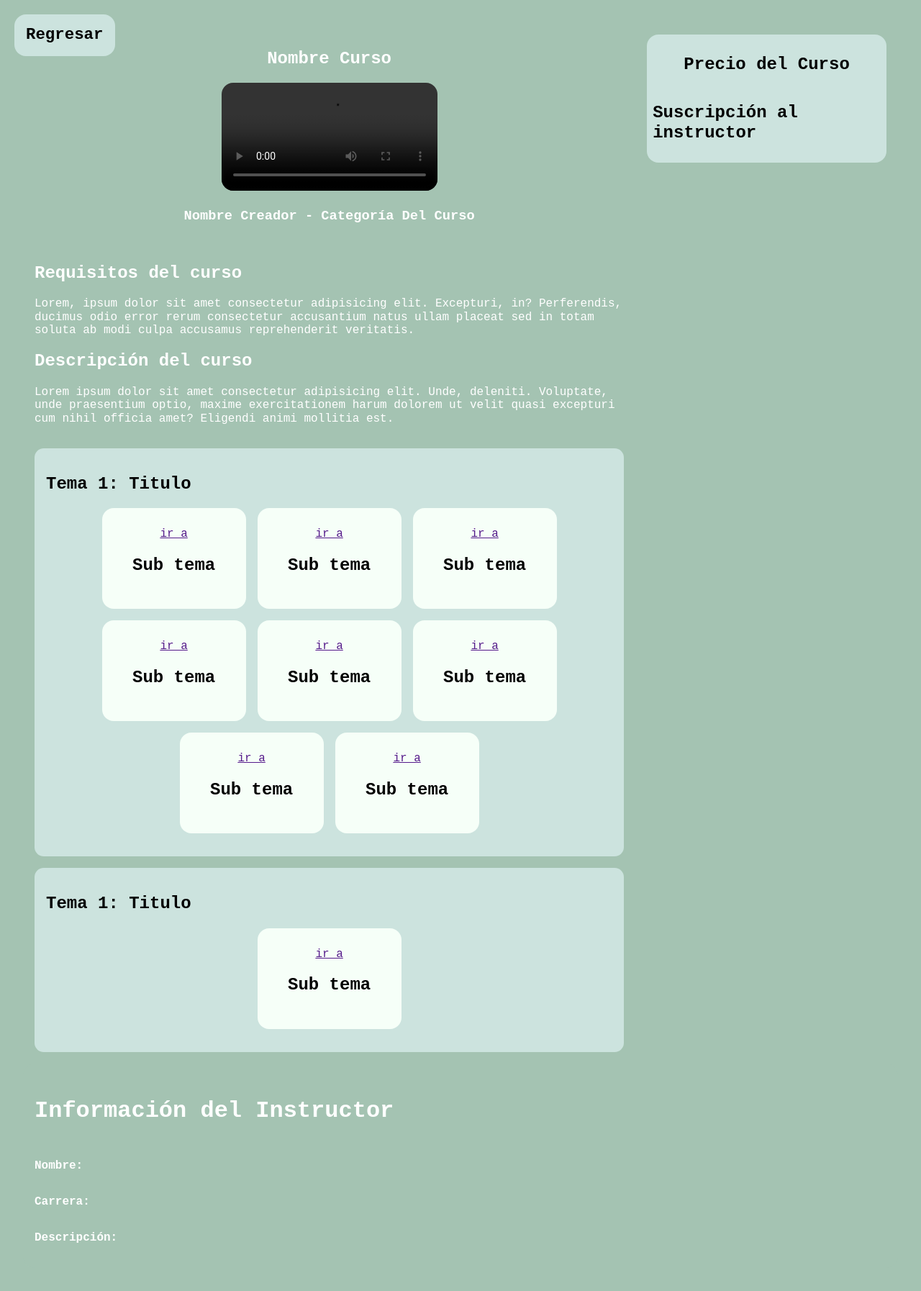
After one commit to JAKAss07/ProyectoCursos, a PHP site: page /PHP/CRUD_Curso/VerCursoU.php in a window 1280 px wide. The commit adds this page. Shown: the whole page at 72% size. Run offline with PHP 8.4, Linux system fonts and the light colour scheme; grey boxes are pictures that could not be loaded.

Commit message:
Cambios JC - Cambios con respecto a la ubicación de archivos     - Se movieron archivos a carpetas que contienen archivos similares en .php     - Se corrigieron las rutas relativas - Cambios en nombres de archivos     - Se modifico el archivo VerCurso.php a VerCursoU.php, para referirse a la vista del usuario - Cambios en vistas y CSS     - Se modifico el CSS de VerCursoU.php     - Se cambio como se ven los subTemas

```diff
--- a/CSS/Curso.css
+++ b/CSS/Curso.css
@@ -10,12 +10,9 @@
 }
 
 body {
-  background: var(--color2);
+  background: var(--color4);
   color: var(--blanco);
   font-family: "Courier New", Courier, monospace;
-}
-
-#cont {
   padding: 2rem;
 }
 
@@ -38,7 +35,6 @@ body {
 #preciosCurso {
   display: flex;
   flex-direction: column;
-
   padding: 1rem;
 }
 
@@ -50,6 +46,10 @@ body {
   flex-direction: column;
   justify-content: center;
   align-items: center;
+}
+
+#preciosCurso > div > h2 {
+  color: var(--negro);
 }
 
 /* Videos */
@@ -79,17 +79,31 @@ video {
   padding: 1rem;
   background-color: var(--color3);
   border-radius: 0.8rem;
-
+  color: var(--negro);
   display: flex;
   flex-direction: column;
   justify-content: center;
 }
-#temas div {
+#cont_subTemas {
   display: flex;
   flex-direction: row;
+  flex-wrap: wrap;
   justify-content: center;
   align-items: center;
   gap: 1rem;
+  padding-bottom: 1rem;
+}
+#subTema {
+  min-width: 200px;
+  min-height: 140px;
+  background-color: var(--color1);
+  border-radius: 1rem;
+
+  display: flex;
+  flex-wrap: wrap;
+  flex-direction: column;
+  justify-content: center;
+  align-items: center;
 }
 
 /* Info Instructor */
@@ -101,6 +115,17 @@ video {
   padding: 1rem;
   background-color: var(--color4);
   border-radius: 1rem;
+}
+#infoInstructor p {
+  font-weight: bold;
+}
+
+#titInfroIns {
+  font-size: 2rem;
+}
+
+#texNormal {
+  font-size: 1rem;
 }
 
 /* Btn Regresar */
@@ -114,7 +139,7 @@ video {
 #boton {
   font-size: 1.4rem;
   display: inline-block;
-  color: var(--blanco);
+  color: var(--negro);
   text-decoration: none;
   font-weight: bold;
   transition: background-color 0.3s ease;
@@ -124,5 +149,6 @@ video {
 }
 
 #boton:hover {
-  color: var(--color5);
+  background-color: var(--color5);
+  color: var(--blanco);
 }
--- a/CSS/Estilos.css
+++ b/CSS/Estilos.css
@@ -214,10 +214,6 @@ option {
   height: auto;
 }
 
-#bn {
-  font-weight: bold;
-}
-
 /* Link Cursos */
 #linkCurso {
   font-size: 1.4rem;
--- a/Index.php
+++ b/Index.php
@@ -29,7 +29,7 @@
                 </div>
 
                 <div>
-                    <a href="PHP/CursosCRUD.php" class="boton">
+                    <a href="PHP/CRUD_Curso/CursosCRUD.php" class="boton">
                         <h1>
                             <span>|</span>
                             Instructor
@@ -71,7 +71,7 @@
             </div>
 
             <div id="con_cursos">
-                <a href="PHP/CRUD_Curso/VerCurso.php" id="linkCurso">
+                <a href="PHP/CRUD_Curso/VerCursoU.php" id="linkCurso">
                     <div id="curs">
                         <div><img src="Img/Logo.png" alt=""></div>
                         <div id="descripcion_curso">
--- /dev/null
+++ b/PHP/CRUD_Curso/VerCursoU.php
@@ -0,0 +1,109 @@
+<!DOCTYPE html>
+<html lang="en">
+
+<head>
+    <meta charset="UTF-8">
+    <meta name="viewport" content="width=device-width, initial-scale=1.0">
+    <title>Curso</title>
+    <link rel="stylesheet" href="../../CSS/normalize.css">
+    <link rel="stylesheet" href="../../CSS/Curso.css">
+</head>
+
+<body>
+
+
+    <div id="regresar">
+        <a id="boton" href="../../Index.php">Regresar</a>
+    </div>
+    <div id="contGeneralCurso">
+
+        <section id="sec1">
+            <div id="cont_general">
+                <h2>Nombre Curso</h2>
+                <div>
+                    <video src="../../Video/Kah.mkv" controls>Video De Introducción</video>
+                </div>
+                <h3>Nombre Creador - Categoría Del Curso</h3>
+            </div>
+
+            <div>
+                <div id="requisitos">
+                    <h2>Requisitos del curso</h2>
+                    <p>Lorem, ipsum dolor sit amet consectetur adipisicing elit. Excepturi, in? Perferendis, ducimus odio error rerum consectetur accusantium natus ullam placeat sed in totam soluta ab modi culpa accusamus reprehenderit veritatis.</p>
+                </div>
+                <div id="descripción">
+                    <h2>Descripción del curso</h2>
+                    <p>Lorem ipsum dolor sit amet consectetur adipisicing elit. Unde, deleniti. Voluptate, unde praesentium optio, maxime exercitationem harum dolorem ut velit quasi excepturi cum nihil officia amet? Eligendi animi mollitia est.</p>
+                </div>
+            </div>
+
+            <div id="temas">
+                <h2>Tema 1: Titulo</h2>
+                <div id="cont_subTemas">
+                    <div id="subTema">
+                        <a href="">ir a</a>
+                        <h2>Sub tema</h2>
+                    </div>
+                    <div id="subTema">
+                        <a href="">ir a</a>
+                        <h2>Sub tema</h2>
+                    </div>
+                    <div id="subTema">
+                        <a href="">ir a</a>
+                        <h2>Sub tema</h2>
+                    </div>
+                    <div id="subTema">
+                        <a href="">ir a</a>
+                        <h2>Sub tema</h2>
+                    </div>
+                    <div id="subTema">
+                        <a href="">ir a</a>
+                        <h2>Sub tema</h2>
+                    </div>
+                    <div id="subTema">
+                        <a href="">ir a</a>
+                        <h2>Sub tema</h2>
+                    </div>
+                    <div id="subTema">
+                        <a href="">ir a</a>
+                        <h2>Sub tema</h2>
+                    </div>
+                    <div id="subTema">
+                        <a href="">ir a</a>
+                        <h2>Sub tema</h2>
+                    </div>
+
+                </div>
+
+            </div>
+
+            <div id="temas">
+                <h2>Tema 1: Titulo</h2>
+                <div id="cont_subTemas">
+                    <div id="subTema">
+                        <a href="">ir a</a>
+                        <h2>Sub tema</h2>
+                    </div>
+                </div>
+            </div>
+
+
+        </section>
+        <section id="preciosCurso">
+            <div>
+                <h2>Precio del Curso</h2>
+                <h2>Suscripción al instructor</h2>
+            </div>
+        </section>
+    </div>
+    <div id="infoInstructor">
+        <p id="titInfroIns">Información del Instructor</p>
+        <p id="texNormal">Nombre:</p>
+        <p id="texNormal">Carrera:</p>
+        <p id="texNormal">Descripción: </p>
+    </div>
+
+
+</body>
+
+</html>
```
Also changed, not shown: PHP/CRUD_Curso/CursosCRUD.php (renamed from PHP/CursosCRUD.php, +8 -9 lines), PHP/CRUD_Curso/VerCurso.php (deleted, +0 -75 lines), PHP/CRUD_Curso/CrearCurso.php (renamed from PHP/CrearCurso.php).
